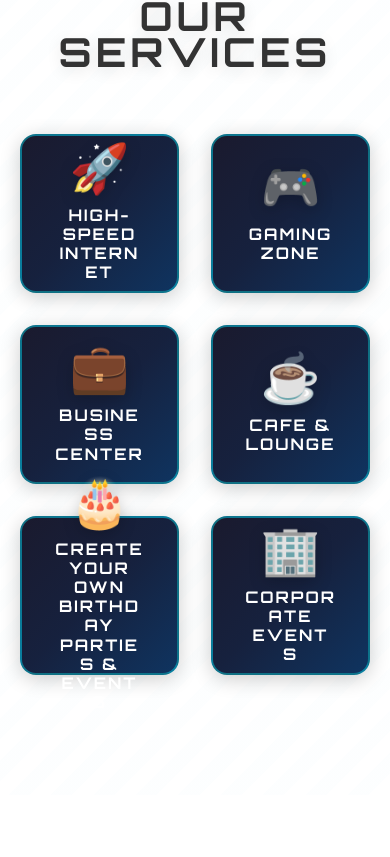
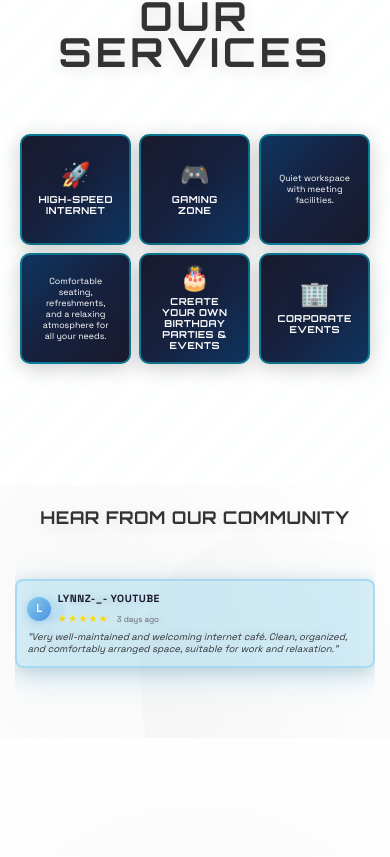
Before and after one commit to PetridesAlex/White_Project, a React (Vite) app: page / in a window 390 px wide. Shown: the part 1167-2024 px from the top of the page. Built offline with nearby package versions, Linux system fonts and the light colour scheme; no server answers.

Commit message:
Optimize mobile responsiveness: review visibility, service cards 2x3 grid, contact hours formatting, and font sizes

```diff
--- a/src/components/Contact.jsx
+++ b/src/components/Contact.jsx
@@ -94,13 +94,13 @@ const Contact = () => {
             <div className="info-item">
               <h3>🕐 Hours</h3>
               <div className="contact-button">
-                Friday 09:00am-03:00am<br />
-                Saturday 09:00am-03:00am<br />
-                Sunday 09:00am-03:00am<br />
-                Monday 09:00am-03:00am<br />
-                Tuesday 09:00am-03:00am<br />
-                Wednesday 09:00am-03:00am<br />
-                Thursday 09:00am-03:00am
+                Monday: 09:00 AM – 03:00 AM<br />
+                Tuesday: 09:00 AM – 03:00 AM<br />
+                Wednesday: 09:00 AM – 03:00 AM<br />
+                Thursday: 09:00 AM – 03:00 AM<br />
+                Friday: 09:00 AM – 03:00 AM<br />
+                Saturday: 09:00 AM – 03:00 AM<br />
+                Sunday: 09:00 AM – 03:00 AM
               </div>
             </div>
             <div className="info-item">
--- a/src/components/FlowingMenuSection.jsx
+++ b/src/components/FlowingMenuSection.jsx
@@ -72,7 +72,7 @@ const FlowingMenuSection = () => {
               <div className="special-card-content">
                 <div className="special-card-text">
                   <TextType
-                    text={["+ 2000\nGAMES"]}
+                    text={["+2000\nGAMES"]}
                     typingSpeed={75}
                     pauseDuration={1500}
                     showCursor={false}
--- a/src/index.css
+++ b/src/index.css
@@ -758,11 +758,11 @@ body {
 .reviews-wrapper .section-title-large {
     font-family: 'Orbitron', 'Anton', 'Oswald', -apple-system, BlinkMacSystemFont, 'Helvetica Neue', Arial, sans-serif;
     color: #333333;
-    margin-bottom: 2.5rem;
+    margin-bottom: clamp(2rem, 5vw, 2.5rem);
     text-align: center;
-    font-size: clamp(2.5rem, 7vw, 5rem);
+    font-size: clamp(2rem, 7vw, 5rem);
     font-weight: 700;
-    letter-spacing: 4px;
+    letter-spacing: clamp(2px, 1vw, 4px);
     text-shadow: 0 4px 15px rgba(0, 0, 0, 0.1);
 }
 
@@ -771,9 +771,9 @@ body {
     flex-direction: column;
     align-items: center;
     gap: 1.5rem;
-    min-height: 300px;
-    position: relative;
-    height: 400px;
+    min-height: clamp(300px, 40vw, 400px);
+    position: relative;
+    height: clamp(300px, 40vw, 400px);
     overflow: hidden;
 }
 
@@ -790,8 +790,8 @@ body {
 
 .review-card {
     background: rgba(135, 206, 235, 0.2);
-    padding: 1.25rem;
-    border-radius: 12px;
+    padding: clamp(1rem, 2.5vw, 1.25rem);
+    border-radius: clamp(10px, 1.5vw, 12px);
     max-width: 500px;
     width: 100%;
     box-shadow: 0 8px 32px rgba(135, 206, 235, 0.2);
@@ -809,21 +809,26 @@ body {
 
 .review-card.active {
     opacity: 1;
-    transform: translateY(0) scale(1);
-    z-index: 3;
+    transform: translateY(0) scale(1.05);
+    z-index: 10;
     pointer-events: auto;
+    background: rgba(135, 206, 235, 0.35) !important;
+    box-shadow: 0 12px 48px rgba(135, 206, 235, 0.4), 0 4px 16px rgba(0, 0, 0, 0.1) !important;
+    border: 2px solid rgba(135, 206, 235, 0.6) !important;
 }
 
 .review-card.prev {
-    opacity: 0.4;
-    transform: translateY(-60px) scale(0.8);
+    opacity: 0.15;
+    transform: translateY(-80px) scale(0.7);
     z-index: 1;
+    filter: blur(2px);
 }
 
 .review-card.next {
-    opacity: 0.4;
-    transform: translateY(60px) scale(0.8);
+    opacity: 0.15;
+    transform: translateY(80px) scale(0.7);
     z-index: 1;
+    filter: blur(2px);
 }
 
 .review-card.visible::before {
@@ -866,10 +871,10 @@ body {
 }
 
 .review-name {
-    font-size: 1rem;
+    font-size: clamp(0.875rem, 1.5vw, 1rem);
     font-weight: 700;
     color: #333333;
-    margin: 0 0 0.25rem 0;
+    margin: 0 0 clamp(0.2rem, 0.5vw, 0.25rem) 0;
     text-transform: uppercase;
     letter-spacing: 0.5px;
 }
@@ -889,14 +894,13 @@ body {
 
 .review-date {
     color: #666666;
-    color: rgba(255, 255, 255, 0.8);
     font-size: 0.8rem;
 }
 
 .review-text {
     color: #333333;
-    font-size: 0.9rem;
-    line-height: 1.5;
+    font-size: clamp(0.85rem, 1.3vw, 0.9rem);
+    line-height: clamp(1.4, 2vw, 1.5);
     margin: 0;
     font-style: italic;
     opacity: 0.95;
@@ -1297,7 +1301,27 @@ body {
 }
 
 /* Responsive Design */
+
+/* Tablet and smaller desktop */
 @media (max-width: 1024px) {
+    .reviews-wrapper {
+        padding: 0 30px;
+    }
+
+    .reviews-container {
+        min-height: 350px;
+        height: 350px;
+    }
+
+    .review-card {
+        max-width: 450px;
+        padding: 1.125rem;
+    }
+
+    .reviews-slider {
+        max-width: 450px;
+    }
+
     .location-content {
         grid-template-columns: 1fr;
         gap: 3rem;
@@ -1372,29 +1396,99 @@ body {
         padding: 0 20px;
     }
 
+    /* Reviews Section Mobile Optimizations */
+    .reviews-section {
+        padding: clamp(30px, 8vw, 40px) 0 !important;
+    }
+
+    .reviews-wrapper {
+        padding: 0 20px;
+    }
+
+    .reviews-wrapper .section-title-large {
+        font-size: clamp(1.3rem, 4.5vw, 2rem) !important;
+        margin-bottom: clamp(0.75rem, 3vw, 1rem) !important;
+        letter-spacing: 1px !important;
+    }
+
+    .reviews-container {
+        min-height: clamp(200px, 50vw, 240px) !important;
+        height: clamp(200px, 50vw, 240px) !important;
+        padding: 0.25rem 0;
+    }
+
+    .reviews-slider {
+        max-width: 100%;
+    }
+
     .review-card {
-        padding: 2rem;
+        padding: clamp(0.75rem, 3vw, 1rem) clamp(0.75rem, 3vw, 0.875rem) !important;
         max-width: 100%;
+        background: rgba(135, 206, 235, 0.25) !important;
+        border: 1.5px solid rgba(135, 206, 235, 0.4) !important;
+        box-shadow: 0 4px 16px rgba(135, 206, 235, 0.25) !important;
+        border-radius: clamp(10px, 2vw, 12px);
+    }
+
+    .review-card.active {
+        opacity: 1 !important;
+        transform: translateY(0) scale(1) !important;
+        background: rgba(135, 206, 235, 0.35) !important;
+        box-shadow: 0 8px 32px rgba(135, 206, 235, 0.4), 0 4px 16px rgba(0, 0, 0, 0.15) !important;
+        border: 2px solid rgba(135, 206, 235, 0.6) !important;
+    }
+
+    .review-card.prev,
+    .review-card.next {
+        opacity: 0.1 !important;
+        filter: blur(3px) !important;
+        transform: translateY(0) scale(0.9) !important;
+    }
+
+    .review-header {
+        margin-bottom: clamp(0.5rem, 2vw, 0.75rem);
+    }
+
+    .review-author {
+        flex-direction: row;
+        align-items: center;
+        gap: clamp(0.5rem, 2vw, 0.75rem);
+        margin-bottom: clamp(0.5rem, 2vw, 0.6rem);
+    }
+
+    .review-avatar {
+        width: clamp(26px, 7vw, 30px) !important;
+        height: clamp(26px, 7vw, 30px) !important;
+        font-size: clamp(0.75rem, 2vw, 0.85rem) !important;
+        flex-shrink: 0;
     }
 
     .review-name {
-        font-size: 1.25rem;
+        font-size: clamp(0.7rem, 2.5vw, 0.85rem) !important;
+        font-weight: 700 !important;
+        color: #1a1a2e !important;
+        margin-bottom: clamp(0.15rem, 1vw, 0.25rem) !important;
+        letter-spacing: 0.5px;
     }
 
     .review-text {
-        font-size: 1rem;
-    }
-
-    .review-author {
-        flex-direction: column;
-        align-items: flex-start;
-        gap: 1rem;
-    }
-
-    .review-avatar {
-        width: 50px;
-        height: 50px;
-        font-size: 1.25rem;
+        font-size: clamp(0.65rem, 2.2vw, 0.8rem) !important;
+        color: #2a2a2a !important;
+        font-weight: 400 !important;
+        line-height: clamp(1.25, 2vw, 1.4) !important;
+    }
+
+    .review-stars {
+        font-size: clamp(0.6rem, 2vw, 0.75rem) !important;
+    }
+
+    .review-date {
+        font-size: clamp(0.55rem, 1.8vw, 0.7rem) !important;
+        color: #666666 !important;
+    }
+
+    .review-rating {
+        gap: clamp(0.5rem, 2vw, 0.75rem);
     }
 
     .contact-content {
@@ -1422,39 +1516,90 @@ body {
     }
 
     .services-grid {
-        grid-template-columns: repeat(2, 1fr);
+        grid-template-columns: repeat(3, 1fr);
         grid-template-rows: repeat(2, 1fr);
-        gap: 2rem;
+        gap: 0.75rem;
         max-width: 100%;
     }
 
 
     .service-card-wrapper {
         max-width: 100%;
+        aspect-ratio: 1;
+        margin: 0;
+    }
+
+    /* Auto-flip animation for mobile - cards will automatically flip */
+    .service-card {
+        animation: autoFlipMobile 8s ease-in-out infinite;
+    }
+
+    /* Staggered animation delays for each card */
+    .service-card-wrapper:nth-child(1) .service-card {
+        animation-delay: 0s;
+    }
+
+    .service-card-wrapper:nth-child(2) .service-card {
+        animation-delay: 1s;
+    }
+
+    .service-card-wrapper:nth-child(3) .service-card {
+        animation-delay: 2s;
+    }
+
+    .service-card-wrapper:nth-child(4) .service-card {
+        animation-delay: 3s;
+    }
+
+    .service-card-wrapper:nth-child(5) .service-card {
+        animation-delay: 4s;
+    }
+
+    .service-card-wrapper:nth-child(6) .service-card {
+        animation-delay: 5s;
+    }
+
+    @keyframes autoFlipMobile {
+        0%, 35% {
+            transform: rotateY(0deg);
+        }
+        40%, 60% {
+            transform: rotateY(180deg);
+        }
+        65%, 100% {
+            transform: rotateY(0deg);
+        }
+    }
+
+    /* Disable hover flip on mobile - auto-flip only */
+    .service-card-wrapper:hover .service-card {
+        animation: autoFlipMobile 8s ease-in-out infinite;
     }
 
     .service-card-front,
     .service-card-back {
-        padding: 1.5rem;
-        gap: 0.8rem;
+        padding: 0.875rem;
+        gap: 0.5rem;
+        border-radius: 12px;
     }
 
     .service-icon {
-        font-size: 3rem;
+        font-size: 1.75rem;
         margin: 0;
     }
 
     .service-card-front h3 {
-        font-size: 1rem;
+        font-size: clamp(0.65rem, 2.5vw, 0.8rem);
         margin: 0;
-        padding: 0 0.5rem;
-        line-height: 1.2;
+        padding: 0 0.25rem;
+        line-height: 1.15;
+        letter-spacing: 1px;
     }
 
     .service-card-back p {
-        font-size: 0.8rem;
-        padding: 0 0.5rem;
-        line-height: 1.4;
+        font-size: clamp(0.6rem, 2.2vw, 0.75rem);
+        padding: 0 0.25rem;
+        line-height: 1.3;
         margin: 0;
     }
 
@@ -1469,6 +1614,96 @@ body {
     }
 }
 
+/* Extra small devices (phones in portrait, less than 480px) */
+@media (max-width: 480px) {
+    .reviews-wrapper {
+        padding: 0 15px;
+    }
+
+    .reviews-container {
+        min-height: clamp(180px, 45vw, 220px) !important;
+        height: clamp(180px, 45vw, 220px) !important;
+    }
+
+    .review-card {
+        padding: clamp(0.65rem, 2.5vw, 0.875rem) clamp(0.65rem, 2.5vw, 0.75rem) !important;
+        border-radius: clamp(8px, 2vw, 10px);
+    }
+
+    .reviews-wrapper .section-title-large {
+        font-size: clamp(1.1rem, 4vw, 1.5rem) !important;
+        margin-bottom: clamp(0.5rem, 2vw, 0.75rem) !important;
+        letter-spacing: 0.5px !important;
+    }
+
+    .review-avatar {
+        width: clamp(24px, 6vw, 28px) !important;
+        height: clamp(24px, 6vw, 28px) !important;
+        font-size: clamp(0.7rem, 1.8vw, 0.8rem) !important;
+    }
+
+    .review-name {
+        font-size: clamp(0.65rem, 2.2vw, 0.8rem) !important;
+    }
+
+    .review-text {
+        font-size: clamp(0.6rem, 2vw, 0.75rem) !important;
+        line-height: 1.2 !important;
+    }
+
+    .review-author {
+        gap: clamp(0.4rem, 1.5vw, 0.5rem);
+        margin-bottom: clamp(0.4rem, 1.5vw, 0.5rem);
+    }
+
+    .review-header {
+        margin-bottom: clamp(0.4rem, 1.5vw, 0.5rem);
+    }
+
+    .review-stars {
+        font-size: clamp(0.55rem, 1.8vw, 0.7rem) !important;
+    }
+
+    .review-date {
+        font-size: clamp(0.5rem, 1.6vw, 0.65rem) !important;
+    }
+
+    .reviews-section {
+        padding: clamp(25px, 6vw, 35px) 0 !important;
+    }
+
+    .services-grid {
+        grid-template-columns: repeat(3, 1fr) !important;
+        grid-template-rows: repeat(2, 1fr) !important;
+        gap: 0.5rem !important;
+    }
+
+    .service-card-wrapper {
+        max-width: 100% !important;
+    }
+
+    .service-card-front,
+    .service-card-back {
+        padding: 0.75rem !important;
+        gap: 0.4rem !important;
+        border-radius: 10px !important;
+    }
+
+    .service-icon {
+        font-size: 1.5rem !important;
+    }
+
+    .service-card-front h3 {
+        font-size: clamp(0.6rem, 2.2vw, 0.75rem) !important;
+        letter-spacing: 0.5px !important;
+    }
+
+    .service-card-back p {
+        font-size: clamp(0.55rem, 2vw, 0.7rem) !important;
+        line-height: 1.25 !important;
+    }
+}
+
 /* Smooth Scrolling - Enhanced Lazy Scroll */
 
 /* Smooth scroll for all sections */
```
Also changed, not shown: src/components/FlowingMenuSection.css (+34 -1 lines).
